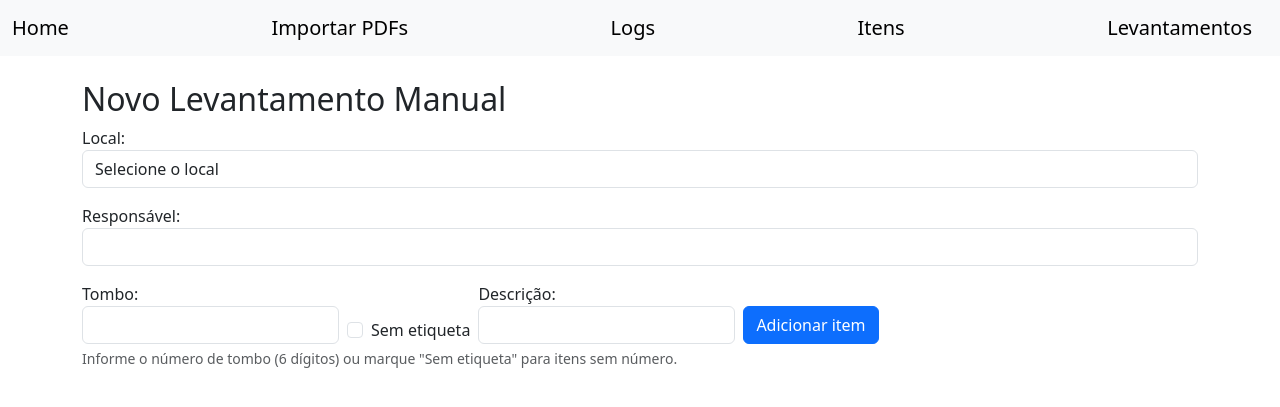
After one commit to dacom-laboratorio-cm/utf-patrimonio, a Flask app: page /levantamento/manual in a window 1280 px wide. The commit adds this page. Shown: the top 407 px of the page. Run offline with Flask 3, Linux system fonts and the light colour scheme.

Commit message:
Atualiza a lógica de levantamento para utilizar o campo 'inconsistencia' em vez de 'status' nos itens. Adiciona nova rota para levantamento manual e implementa funcionalidades de edição e remoção de levantamentos e itens. Melhora a exibição dos itens na página de detalhes do levantamento, permitindo ordenação por diferentes campos.

```diff
--- a/app/models.py
+++ b/app/models.py
@@ -37,6 +37,6 @@ class LevantamentoItem(db.Model):
     id = db.Column(db.Integer, primary_key=True)
     levantamento_id = db.Column(db.Integer, db.ForeignKey('levantamento.id'))
     tombo = db.Column(db.String(32), nullable=False)
-    status = db.Column(db.String(32))  # 'encontrado_correto', 'encontrado_erro_local', 'desconhecido', 'faltante'
+    inconsistencia = db.Column(db.String(32))  # 'ok', 'local_divergente', 'local_divergente_desconhecida', 'faltante', 'sem_etiqueta'
     local_banco = db.Column(db.String(32))  # Local cadastrado no banco (se houver)
     descricao = db.Column(db.Text)  # Descrição do item desconhecido (se fornecida)
--- a/app/patrimonio/routes.py
+++ b/app/patrimonio/routes.py
@@ -215,32 +215,165 @@ def salvar_levantamento():
         if t:
             item_banco = ItemPatrimonio.query.filter_by(tombo=t, local=local).first()
             descricao = item_banco.descricao if item_banco else None
-            db.session.add(LevantamentoItem(levantamento_id=levantamento.id, tombo=t, status='encontrado_correto', local_banco=local, descricao=descricao))
+            db.session.add(LevantamentoItem(levantamento_id=levantamento.id, tombo=t, inconsistencia='ok', local_banco=local, descricao=descricao))
     # Salva itens encontrados em outro local
     for idx, t in enumerate(encontrados_erro_local):
         if t:
             local_banco = encontrados_erro_local_locais[idx] if idx < len(encontrados_erro_local_locais) else ''
             item_banco = ItemPatrimonio.query.filter_by(tombo=t, local=local_banco).first()
             descricao = item_banco.descricao if item_banco else None
-            db.session.add(LevantamentoItem(levantamento_id=levantamento.id, tombo=t, status='encontrado_erro_local', local_banco=local_banco, descricao=descricao))
+            db.session.add(LevantamentoItem(levantamento_id=levantamento.id, tombo=t, inconsistencia='local_divergente', local_banco=local_banco, descricao=descricao))
     # Salva desconhecidos
     for idx, t in enumerate(desconhecidos):
         if t:
             descricao = descricoes_desconhecidos[idx] if idx < len(descricoes_desconhecidos) else ''
-            db.session.add(LevantamentoItem(levantamento_id=levantamento.id, tombo=t, status='desconhecido', local_banco=None, descricao=descricao))
+            db.session.add(LevantamentoItem(levantamento_id=levantamento.id, tombo=t, inconsistencia='local_divergente_desconhecida', local_banco=None, descricao=descricao))
     # Salva faltantes
     for t in faltantes:
         if t:
             item_banco = ItemPatrimonio.query.filter_by(tombo=t, local=local).first()
             descricao = item_banco.descricao if item_banco else None
-            db.session.add(LevantamentoItem(levantamento_id=levantamento.id, tombo=t, status='faltante', local_banco=local, descricao=descricao))
+            db.session.add(LevantamentoItem(levantamento_id=levantamento.id, tombo=t, inconsistencia='nao_encontrado', local_banco=local, descricao=descricao))
     # Salva itens sem etiqueta
     for desc in sem_etiqueta:
         if desc.strip():
-            db.session.add(LevantamentoItem(levantamento_id=levantamento.id, tombo='', status='sem_etiqueta', local_banco=None, descricao=desc.strip()))
+            db.session.add(LevantamentoItem(levantamento_id=levantamento.id, tombo='', inconsistencia='sem_etiqueta', local_banco=None, descricao=desc.strip()))
     db.session.commit()
     flash('Levantamento salvo com sucesso!')
     return redirect(url_for('patrimonio.levantamento_detalhe', levantamento_id=levantamento.id))
+
+@bp.route('/levantamento/manual', methods=['GET', 'POST'])
+def levantamento_manual():
+    if 'itens' not in session:
+        session['itens'] = []
+    if 'local_manual' not in session:
+        session['local_manual'] = ''
+    if 'responsavel_manual' not in session:
+        session['responsavel_manual'] = ''
+    print('DEBUG[INICIO]: session[local_manual]=', session.get('local_manual'), 'session[itens]=', session.get('itens'), 'session[responsavel_manual]=', session.get('responsavel_manual'))
+    mensagem = None
+    editar_idx = request.args.get('editar')
+    remover_idx = request.args.get('remover')
+    # Buscar locais distintos do banco
+    locais = db.session.query(ItemPatrimonio.local).distinct().all()
+    locais = sorted([l[0] for l in locais if l[0]])
+    if remover_idx is not None:
+        try:
+            idx = int(remover_idx)
+            if 0 <= idx < len(session['itens']):
+                session['itens'].pop(idx)
+                session.modified = True
+        except Exception:
+            mensagem = 'Erro ao remover item.'
+        print('DEBUG[REMOVER]: session[local_manual]=', session.get('local_manual'), 'session[itens]=', session.get('itens'))
+        return redirect(url_for('patrimonio.levantamento_manual'))
+    if editar_idx is not None:
+        try:
+            idx = int(editar_idx)
+            if 0 <= idx < len(session['itens']):
+                item_editar = session['itens'][idx]
+            else:
+                item_editar = None
+        except Exception:
+            item_editar = None
+    else:
+        item_editar = None
+    if request.method == 'POST':
+        print('DEBUG[POST]: request.form=', dict(request.form))
+        if 'add_item' in request.form:
+            tombo = request.form.get('tombo', '').strip()
+            descricao = request.form.get('descricao', '').strip()
+            local = request.form.get('local')
+            responsavel = request.form.get('responsavel', '').strip()
+            sem_etiqueta_flag = request.form.get('sem_etiqueta')
+            # Salva local e responsável apenas no primeiro item
+            if not session['local_manual']:
+                session['local_manual'] = local
+            if not session['responsavel_manual']:
+                session['responsavel_manual'] = responsavel
+            # Se checkbox sem etiqueta marcado, adiciona como sem etiqueta
+            if sem_etiqueta_flag:
+                session['itens'].append({'tombo': '', 'descricao': descricao})
+                session.modified = True
+            # Tombo obrigatório: 6 dígitos
+            elif tombo and descricao:
+                if not tombo.isdigit() or len(tombo) != 6:
+                    mensagem = 'O tombo deve conter exatamente 6 dígitos.'
+                else:
+                    if request.form.get('editando_idx') != '':
+                        try:
+                            idx = int(request.form.get('editando_idx'))
+                            if 0 <= idx < len(session['itens']):
+                                session['itens'][idx] = {'tombo': tombo, 'descricao': descricao}
+                                session.modified = True
+                        except Exception:
+                            mensagem = 'Erro ao editar item.'
+                    else:
+                        session['itens'].append({'tombo': tombo, 'descricao': descricao})
+                        session.modified = True
+            else:
+                mensagem = 'Informe o número de tombo (6 dígitos) ou marque "Sem etiqueta" e preencha a descrição.'
+            print('DEBUG[ADD_ITEM]: session[local_manual]=', session.get('local_manual'), 'session[itens]=', session.get('itens'), 'session[responsavel_manual]=', session.get('responsavel_manual'))
+        elif 'salvar' in request.form:
+            local = session.get('local_manual', '')
+            responsavel = session.get('responsavel_manual', '')
+            print('DEBUG[SALVAR]: local_manual=', local, 'session[itens]=', session.get('itens'), 'responsavel_manual=', responsavel)
+            if not responsavel:
+                mensagem = 'Informe o responsável pelo levantamento.'
+                print('DEBUG[SALVAR][ERRO]: responsável não informado')
+            elif local and session['itens']:
+                # --- NOVA LÓGICA DE CLASSIFICAÇÃO ---
+                tombos_lista = [item['tombo'] for item in session['itens'] if item['tombo']]
+                descricoes_digitadas = {item['tombo']: item['descricao'] for item in session['itens'] if item['tombo']}
+                sem_etiqueta = [item['descricao'] for item in session['itens'] if not item['tombo']]
+                tombos_set = set(tombos_lista)
+                # Buscar todos os itens do local no banco
+                itens_banco_local = ItemPatrimonio.query.filter_by(local=local).all()
+                tombos_banco_local = set(i.tombo for i in itens_banco_local)
+                # Buscar todos os tombos do banco
+                itens_banco_todos = ItemPatrimonio.query.filter(ItemPatrimonio.tombo.in_(tombos_set)).all()
+                tombos_banco_todos = set(i.tombo for i in itens_banco_todos)
+                # Para mostrar o local real dos encontrados em outro local
+                local_erro_dict = {i.tombo: i.local for i in itens_banco_todos if i.tombo in [t for t in tombos_lista if t in tombos_banco_todos and t not in tombos_banco_local]}
+                # a) Encontrados no local correto
+                encontrados_correto = [(t, next((i.descricao for i in itens_banco_local if i.tombo == t), descricoes_digitadas.get(t, ''))) for t in tombos_lista if t in tombos_banco_local]
+                # b) Encontrados em outro local
+                encontrados_erro_local = [(t, local_erro_dict.get(t, ''), next((i.descricao for i in itens_banco_todos if i.tombo == t), descricoes_digitadas.get(t, ''))) for t in tombos_lista if t in tombos_banco_todos and t not in tombos_banco_local]
+                # c) Desconhecidos
+                tombos_desconhecidos = [t for t in tombos_lista if t not in tombos_banco_todos]
+                desconhecidos = [(t, descricoes_digitadas.get(t, '')) for t in tombos_desconhecidos]
+                # d) Faltantes
+                faltantes = [(t, next((i.descricao for i in itens_banco_local if i.tombo == t), '')) for t in tombos_banco_local if t not in tombos_set]
+                levantamento = Levantamento(local=local, responsavel=responsavel)
+                db.session.add(levantamento)
+                db.session.commit()
+                # Salva encontrados corretos
+                for t, descricao in encontrados_correto:
+                    db.session.add(LevantamentoItem(levantamento_id=levantamento.id, tombo=t, descricao=descricao, inconsistencia='ok', local_banco=local))
+                # Salva encontrados em outro local
+                for t, local_banco, descricao in encontrados_erro_local:
+                    db.session.add(LevantamentoItem(levantamento_id=levantamento.id, tombo=t, descricao=descricao, inconsistencia='local_divergente', local_banco=local_banco))
+                # Salva desconhecidos
+                for t, descricao in desconhecidos:
+                    db.session.add(LevantamentoItem(levantamento_id=levantamento.id, tombo=t, descricao=descricao, inconsistencia='local_divergente_desconhecida', local_banco=None))
+                # Salva faltantes
+                for t, descricao in faltantes:
+                    db.session.add(LevantamentoItem(levantamento_id=levantamento.id, tombo=t, descricao=descricao, inconsistencia='nao_encontrado', local_banco=local))
+                # Salva itens sem etiqueta
+                for desc in sem_etiqueta:
+                    if desc.strip():
+                        db.session.add(LevantamentoItem(levantamento_id=levantamento.id, tombo='', descricao=desc.strip(), inconsistencia='sem_etiqueta', local_banco=None))
+                db.session.commit()
+                session.pop('itens')
+                session.pop('local_manual')
+                session.pop('responsavel_manual')
+                print('DEBUG[SALVO]: levantamento_id=', levantamento.id)
+                return redirect(url_for('patrimonio.levantamento_detalhe', levantamento_id=levantamento.id))
+            else:
+                mensagem = 'Informe o local, o responsável e adicione pelo menos um item.'
+                print('DEBUG[SALVAR][ERRO]: local_manual=', local, 'session[itens]=', session.get('itens'), 'responsavel_manual=', responsavel)
+    ultimo_descricao = session['itens'][-1]['descricao'] if session['itens'] else ''
+    return render_template('levantamento_manual.html', itens=session['itens'], ultimo_descricao=ultimo_descricao, mensagem=mensagem, item_editar=item_editar, editando_idx=editar_idx, locais=locais, local_manual=session.get('local_manual', ''), responsavel_manual=session.get('responsavel_manual', ''))
 
 @bp.route('/levantamentos')
 def levantamentos():
@@ -259,5 +392,78 @@ def levantamento_detalhe(levantamento_id):
         levantamento.data = levantamento.data.replace(tzinfo=ZoneInfo('UTC')).astimezone(ZoneInfo('America/Sao_Paulo'))
     else:
         levantamento.data = levantamento.data.astimezone(ZoneInfo('America/Sao_Paulo'))
-    itens = LevantamentoItem.query.filter_by(levantamento_id=levantamento.id).all()
-    return render_template('levantamento_detalhe.html', levantamento=levantamento, itens=itens)
+    sort = request.args.get('sort', 'id')
+    direction = request.args.get('direction', 'asc')
+    sort_fields = {
+        'tombo': LevantamentoItem.tombo,
+        'descricao': LevantamentoItem.descricao,
+        'inconsistencia': LevantamentoItem.inconsistencia,
+        'local_banco': LevantamentoItem.local_banco,
+        'id': LevantamentoItem.id
+    }
+    sort_col = sort_fields.get(sort, LevantamentoItem.id)
+    query = LevantamentoItem.query.filter_by(levantamento_id=levantamento.id)
+    if direction == 'asc':
+        query = query.order_by(sort_col.asc())
+    else:
+        query = query.order_by(sort_col.desc())
+    itens = query.all()
+    return render_template('levantamento_detalhe.html', levantamento=levantamento, itens=itens, sort=sort, direction=direction)
+
+@bp.route('/levantamento/<int:levantamento_id>/editar', methods=['GET', 'POST'])
+def editar_levantamento(levantamento_id):
+    levantamento = Levantamento.query.get_or_404(levantamento_id)
+    if request.method == 'POST':
+        local = request.form.get('local', '').strip()
+        responsavel = request.form.get('responsavel', '').strip()
+        if not local or not responsavel:
+            flash('Local e responsável são obrigatórios.')
+        else:
+            levantamento.local = local
+            levantamento.responsavel = responsavel
+            db.session.commit()
+            flash('Levantamento atualizado com sucesso!')
+            return redirect(url_for('patrimonio.levantamento_detalhe', levantamento_id=levantamento.id))
+    return render_template('editar_levantamento.html', levantamento=levantamento)
+
+@bp.route('/levantamento/<int:levantamento_id>/remover', methods=['POST'])
+def remover_levantamento(levantamento_id):
+    levantamento = Levantamento.query.get_or_404(levantamento_id)
+    LevantamentoItem.query.filter_by(levantamento_id=levantamento.id).delete()
+    db.session.delete(levantamento)
+    db.session.commit()
+    flash('Levantamento removido com sucesso!')
+    return redirect(url_for('patrimonio.levantamentos'))
+
+@bp.route('/levantamento/<int:levantamento_id>/item/<int:item_id>/editar', methods=['GET', 'POST'])
+def editar_item_levantamento(levantamento_id, item_id):
+    levantamento = Levantamento.query.get_or_404(levantamento_id)
+    item = LevantamentoItem.query.get_or_404(item_id)
+    if request.method == 'POST':
+        tombo = request.form.get('tombo', '').strip()
+        descricao = request.form.get('descricao', '').strip()
+        status = request.form.get('status', '').strip()
+        local_banco = request.form.get('local_banco', '').strip() if status == 'encontrado_erro_local' else levantamento.local
+        if status == 'sem_etiqueta':
+            tombo = ''
+        if status != 'sem_etiqueta' and (not tombo or not tombo.isdigit() or len(tombo) != 6):
+            flash('O tombo deve conter exatamente 6 dígitos.')
+        elif not descricao:
+            flash('Descrição obrigatória.')
+        else:
+            item.tombo = tombo
+            item.descricao = descricao
+            item.inconsistencia = status
+            item.local_banco = local_banco
+            db.session.commit()
+            flash('Item atualizado com sucesso!')
+            return redirect(url_for('patrimonio.levantamento_detalhe', levantamento_id=levantamento.id))
+    return render_template('editar_item_levantamento.html', levantamento=levantamento, item=item)
+
+@bp.route('/levantamento/<int:levantamento_id>/item/<int:item_id>/remover', methods=['POST'])
+def remover_item_levantamento(levantamento_id, item_id):
+    item = LevantamentoItem.query.get_or_404(item_id)
+    db.session.delete(item)
+    db.session.commit()
+    flash('Item removido com sucesso!')
+    return redirect(url_for('patrimonio.levantamento_detalhe', levantamento_id=levantamento_id))
--- a/app/templates/levantamento.html
+++ b/app/templates/levantamento.html
@@ -1,6 +1,9 @@
 {% extends 'base.html' %}
 {% block title %}Levantamento de Patrimônio{% endblock %}
 {% block content %}
+<div class="d-flex justify-content-end mb-3">
+    <a href="{{ url_for('patrimonio.levantamento_manual') }}" class="btn btn-secondary">Levantamento Manual</a>
+</div>
 <h2>Levantamento de Patrimônio</h2>
 <form method="post" enctype="multipart/form-data">
     {{ form.hidden_tag() }}
@@ -30,7 +33,7 @@
     <ul>
         <li><strong>Bens sem inconsistência:</strong> {{ relatorio.encontrados_correto|length }}</li>
         <li><strong>Inconsistência: Bens de outro local</strong> {{ relatorio.encontrados_erro_local|length }}</li>
-        <li><strong>Inconsistência: Bens de outro local, com origem desconhecida.</strong> {{ relatorio.desconhecidos|length }}</li>
+        <li><strong>Inconsistência: Bens de outro local, com origem desconhecida</strong> {{ relatorio.desconhecidos|length }}</li>
         <li><strong>Inconsistência: Bens não encontrados</strong> {{ relatorio.faltantes|length }}</li>
         <li><strong>Inconsistência: Bens sem etiqueta de tombo</strong> {{ relatorio.sem_etiqueta|length }}</li>
     </ul>
--- /dev/null
+++ b/app/templates/levantamento_manual.html
@@ -0,0 +1,97 @@
+{% extends 'base.html' %}
+{% block content %}
+<h2>Novo Levantamento Manual</h2>
+<form method="post" id="form-levantamento-manual">
+    <div class="mb-3">
+        <label for="local">Local:</label>
+        <select name="local" id="local" class="form-control" required {% if itens %}readonly disabled{% endif %}>
+            <option value="">Selecione o local</option>
+            {% for l in locais %}
+                <option value="{{ l }}" {% if (local_manual == l) or (request.form.local == l) %}selected{% endif %}>{{ l }}</option>
+            {% endfor %}
+        </select>
+        {% if itens %}
+            <input type="hidden" name="local" value="{{ local_manual }}">
+        {% endif %}
+    </div>
+    <div class="mb-3">
+        <label for="responsavel">Responsável:</label>
+        <input type="text" name="responsavel" id="responsavel" class="form-control" value="{{ responsavel_manual or '' }}" required {% if itens %}readonly{% endif %}>
+    </div>
+    <div class="row g-2 align-items-end">
+        <div class="col-auto">
+            <label for="tombo">Tombo:</label>
+            <input type="text" name="tombo" id="tombo" class="form-control" autocomplete="off" value="{{ item_editar.tombo if item_editar else '' }}" maxlength="6" pattern="\d{6}" {% if not item_editar or not item_editar.tombo %}required{% endif %}>
+        </div>
+        <div class="col-auto">
+            <div class="form-check mt-4">
+                <input class="form-check-input" type="checkbox" value="1" id="sem_etiqueta" name="sem_etiqueta" onchange="toggleTombo()" {% if item_editar and not item_editar.tombo %}checked{% endif %}>
+                <label class="form-check-label" for="sem_etiqueta">Sem etiqueta</label>
+            </div>
+        </div>
+        <div class="col-auto">
+            <label for="descricao">Descrição:</label>
+            <input type="text" name="descricao" id="descricao" class="form-control" autocomplete="off" value="{{ item_editar.descricao if item_editar else ultimo_descricao }}" required>
+        </div>
+        <div class="col-auto">
+            <input type="hidden" name="editando_idx" value="{{ editando_idx if item_editar else '' }}">
+            <button type="submit" name="add_item" class="btn btn-primary">{{ 'Salvar edição' if item_editar else 'Adicionar item' }}</button>
+            {% if item_editar %}
+                <a href="{{ url_for('patrimonio.levantamento_manual') }}" class="btn btn-secondary">Cancelar</a>
+            {% endif %}
+        </div>
+    </div>
+    <div class="form-text mt-1">Informe o número de tombo (6 dígitos) ou marque "Sem etiqueta" para itens sem número.</div>
+</form>
+<script>
+function toggleTombo() {
+    var cb = document.getElementById('sem_etiqueta');
+    var tombo = document.getElementById('tombo');
+    if (cb.checked) {
+        tombo.value = '';
+        tombo.disabled = true;
+        tombo.removeAttribute('required');
+    } else {
+        tombo.disabled = false;
+        tombo.setAttribute('required', 'required');
+    }
+}
+window.onload = function() {
+    toggleTombo();
+};
+</script>
+
+{% if mensagem %}
+<div class="alert alert-warning mt-3">{{ mensagem }}</div>
+{% endif %}
+
+{% if itens %}
+    <h4 class="mt-4">Itens adicionados</h4>
+    <table class="table table-bordered mt-2">
+        <thead>
+            <tr>
+                <th>Tombo</th>
+                <th>Descrição</th>
+                <th>Ações</th>
+            </tr>
+        </thead>
+        <tbody>
+            {% for item in itens %}
+            <tr>
+                <td>{% if not item.tombo %}sem etiqueta{% else %}{{ item.tombo }}{% endif %}</td>
+                <td>{{ item.descricao }}</td>
+                <td>
+                    <a href="{{ url_for('patrimonio.levantamento_manual', editar=loop.index0) }}" class="btn btn-sm btn-warning">Editar</a>
+                    <a href="{{ url_for('patrimonio.levantamento_manual', remover=loop.index0) }}" class="btn btn-sm btn-danger" onclick="return confirm('Remover este item?');">Remover</a>
+                </td>
+            </tr>
+            {% endfor %}
+        </tbody>
+    </table>
+    <form method="post">
+        <input type="hidden" name="local" value="{{ local_manual }}">
+        <input type="hidden" name="responsavel" value="{{ responsavel_manual }}">
+        <button type="submit" name="salvar" class="btn btn-success">Salvar levantamento</button>
+    </form>
+{% endif %}
+{% endblock %}
--- a/run.py
+++ b/run.py
@@ -15,4 +15,4 @@ if __name__ == '__main__':
     app.logger.addHandler(file_handler)
     app.logger.setLevel(logging.INFO)
     app.logger.info('Aplicação iniciada')
-    app.run(debug=True)
+    app.run(debug=True, port=5001)
```
Also changed, not shown: app/templates/editar_item_levantamento.html (added, +54 -0 lines), app/templates/editar_levantamento.html (added, +17 -0 lines), app/templates/levantamento_detalhe.html (+34 -54 lines), app/templates/levantamentos.html (+16 -8 lines), docker-compose.yml (added, +12 -0 lines), 3 other files.
